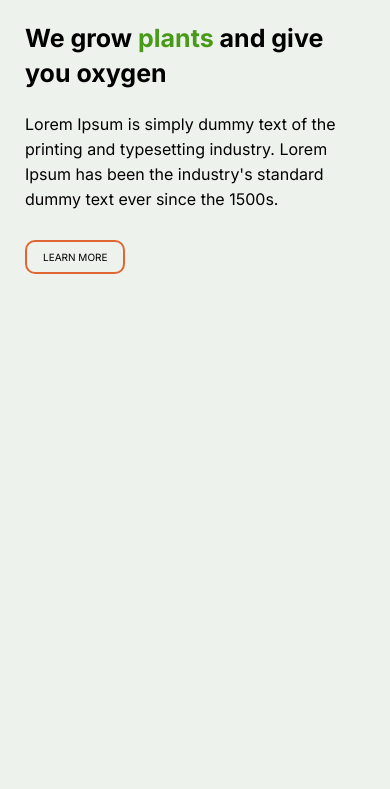
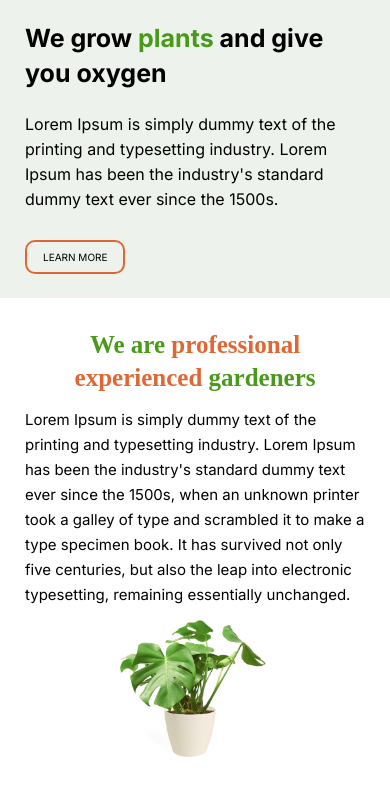
Before and after one commit to Veronikanos/momentum, a plain HTML site: page plants/index.html in a window 390 px wide. Shown: the part 99-888 px from the top of the page. Before the commit the page ends 844 px from the top, so only its background shows below. Drawn offline with nearby package versions, Linux system fonts and the light colour scheme; a web font is replaced by a local one.

Commit message:
feat: mobile adaptive for about section

```diff
--- a/plants/index.html
+++ b/plants/index.html
@@ -82,9 +82,8 @@
           </div>
         </div>
       </section>
-      <!-- <section class="about" id="about">
+      <section class="about" id="about">
         <div class="container about-container">
-          <div class="about__background">
           <div class="about__wrapper">
             <h2 class="about__header header">
               We are <span>professional experienced</span> gardeners
@@ -95,15 +94,16 @@
               industry's standard dummy text ever since the 1500s,
               when an unknown printer took a galley of type and
               scrambled it to make a type specimen book. It has
-                survived not only five centuries, but also the leap
-                into electronic typesetting, remaining essentially
-                unchanged.
+              survived not only five centuries, but also the leap into
+              electronic typesetting, remaining essentially unchanged.
             </p>
           </div>
+          <div class="about__background">
+            <img src="./img/houseplant.png" alt="houseplant" />
           </div>
         </div>
       </section>
-      <section class="service" id="service">
+      <!-- <section class="service" id="service">
         <div class="container service-container">
           <div class="wrapper">
             <h2 class="header service__header">
--- a/plants/sass/_common.scss
+++ b/plants/sass/_common.scss
@@ -40,11 +40,16 @@ body {
 }
 
 .header {
-  font-weight: 400;
-  font-size: 40px;
-  line-height: calc(52 / 40);
+  font-size: 25px;
+  line-height: calc(33 / 25);
   font-family: $inika;
   color: $green;
+
+  @media screen and (min-width: 768px) {
+    font-weight: 400;
+    font-size: 40px;
+    line-height: calc(52 / 40);
+  }
 }
 
 .circle-btn {
--- a/plants/sass/layout/_about.scss
+++ b/plants/sass/layout/_about.scss
@@ -2,25 +2,40 @@
   background-color: $white;
 
   &-container {
+    padding-top: 30px;
+    padding-bottom: 27px;
+    @media screen and (min-width: 768px) {
       padding-top: 93px;
       padding-bottom: 94px;
     }
+  }
 
   &__wrapper {
+    @media screen and (min-width: 768px) {
       width: 549px;
       padding-top: 68px;
       padding-bottom: 61px;
     }
+  }
 
   &__background {
-    background-image: url('../img/houseplant.png');
-    background-repeat: no-repeat;
-    background-position: right;
+    width: 150px;
+    margin: 0 auto;
+    @media screen and (min-width: 768px) {
+      // background-size: 100%;
+      // background-position: right;
+    }
   }
 
   &__header {
+    text-align: center;
+    margin-bottom: 13px;
+
+    @media screen and (min-width: 768px) {
+      margin-bottom: 39px;
       max-width: 463px;
-    margin-bottom: 39px;
+      text-align: start;
+    }
 
     & span {
       color: $orange;
@@ -29,7 +44,11 @@
 }
 
 .about__text {
+  font-size: 15px;
+  line-height: calc(25 / 15);
+  @media screen and (min-width: 768px) {
     width: 605px;
     font-size: 20px;
     line-height: calc(30 / 20);
   }
+}
```
Also changed, not shown: plants/css/main.css, plants/css/main.min.css, 2 other files. Lines whose indentation alone changed are shown as unchanged.
